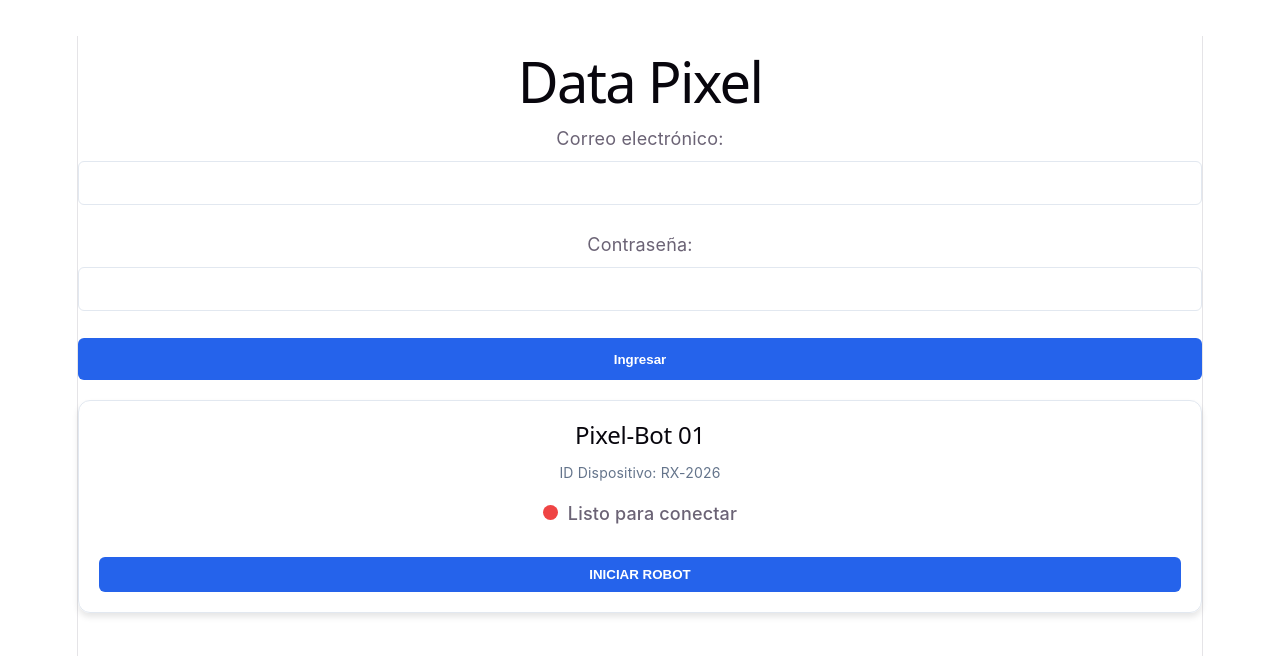
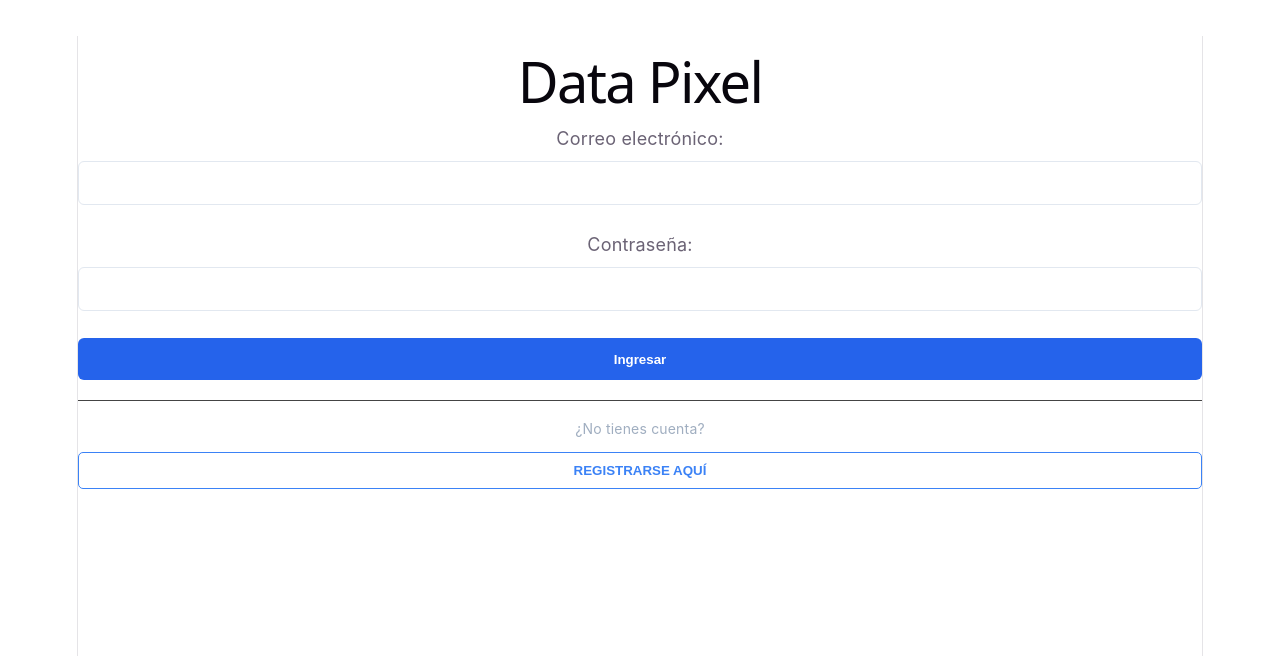
Before and after one commit to Data-Pixel1-0/Evidencia11, a React (Vite) app in the folder DataPixel-projects/: page / in a window 1280 px wide. Shown: the top 656 px of the page. Built offline with nearby package versions, Linux system fonts and the light colour scheme.

Commit message:
save: cambios temporales

```diff
--- a/DataPixel-projects/src/App.jsx
+++ b/DataPixel-projects/src/App.jsx
@@ -1,18 +1,44 @@
+import React, { useState } from 'react'
 import './App.css'
 import LoginForm from './components/LoginForm'
-import RobotControl from './components/RobotControl'
+import RegistroForm from './components/RegistroForm'
 
 function App() {
+  // Este estado controla qué vista mostrar
+  const [vista, setVista] = useState('login')
+
   return (
     <div className="main-container">
       <h1>Data Pixel</h1>
 
       <div className="card-professional">
-        <LoginForm />
-      </div>
-
-      <div className="card-professional">
-        <RobotControl nombreRobot="Pixel-Bot 01" id="RX-2026" />
+        {vista === 'login' ? (
+          <>
+            <LoginForm />
+            <div style={{ marginTop: '20px', borderTop: '1px solid #444', paddingTop: '15px' }}>
+              <p style={{ color: '#a0aec0', marginBottom: '10px', fontSize: '14px' }}>
+                ¿No tienes cuenta?
+              </p>
+              <button
+                onClick={() => setVista('registro')}
+                className="btn-register-link"
+                style={{
+                  background: 'none',
+                  border: '1px solid #3b82f6',
+                  color: '#3b82f6',
+                  padding: '10px',
+                  cursor: 'pointer',
+                  borderRadius: '5px',
+                  width: '100%',
+                }}
+              >
+                REGISTRARSE AQUÍ
+              </button>
+            </div>
+          </>
+        ) : (
+          <RegistroForm volver={() => setVista('login')} />
+        )}
       </div>
     </div>
   )
--- /dev/null
+++ b/DataPixel-projects/src/components/RegistroForm.jsx
@@ -0,0 +1,52 @@
+import React from 'react'
+
+const RegistroForm = ({ volver }) => {
+  return (
+    <div className="login-form">
+      <h2>Crear Cuenta</h2>
+      <div className="input-group">
+        <label>Nombre Completo:</label>
+        <input type="text" placeholder="Tu nombre" />
+      </div>
+      <div className="input-group">
+        <label>Correo electrónico:</label>
+        <input type="email" placeholder="ejemplo@correo.com" />
+      </div>
+      <div className="input-group">
+        <label>Contraseña:</label>
+        <input type="password" placeholder="********" />
+      </div>
+
+      {/* Campo de Rol solicitado */}
+      <div className="input-group">
+        <label>Rol del Usuario:</label>
+        <select
+          style={{
+            width: '100%',
+            padding: '10px',
+            background: '#333',
+            color: 'white',
+            border: '1px solid #444',
+            borderRadius: '4px',
+          }}
+        >
+          <option value="admin">Administrador</option>
+          <option value="operador">Operador</option>
+        </select>
+      </div>
+
+      <button className="btn-primary" style={{ marginTop: '15px' }}>
+        REGISTRARSE
+      </button>
+
+      <p
+        onClick={volver}
+        style={{ color: '#3b82f6', cursor: 'pointer', marginTop: '15px', fontSize: '14px' }}
+      >
+        ¿Ya tienes cuenta? Inicia sesión
+      </p>
+    </div>
+  )
+}
+
+export default RegistroForm
```
